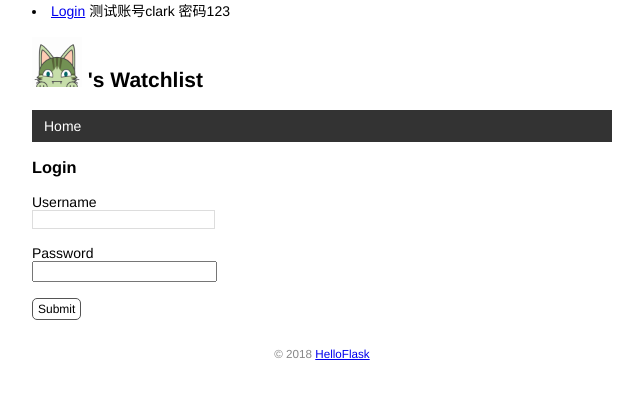
After one commit to clark19901/flask_mini, a Flask app: template templates/login.html in a window 1280 px wide. The commit adds this page. Shown: the top 399 px of the page, without its empty margins (318-961 px from the left). Run offline with Flask 2, Linux system fonts and the light colour scheme; the template is opened without the code that fills it, so the values that code supplies are empty.

Commit message:
user authentication with flask-login

```diff
--- a/app.py
+++ b/app.py
@@ -7,6 +7,12 @@ from flask import url_for,escape #用户输入的数据会包含恶意代码，
 # 为了避免手写，Flask 提供了一个 url_for 函数来生成 URL，它接受的第一个参数就是端点值，默认为视图函数的名称
 import click
 from flask import request, redirect, flash
+from werkzeug.security import generate_password_hash, check_password_hash
+from flask_login import LoginManager
+from flask_login import UserMixin
+from flask_login import login_user
+from flask_login import login_required, current_user, logout_user
+
 
 app = Flask(__name__)
 
@@ -21,10 +27,26 @@ app.config['SQLALCHEMY_DATABASE_URI'] = prefix + os.path.join(app.root_path, 'da
 app.config['SQLALCHEMY_TRACK_MODIFICATIONS'] = False  # 关闭对模型修改的监控
 # 在扩展类实例化前加载配置
 db = SQLAlchemy(app)
+login_manager = LoginManager(app)  # 实例化扩展类
+login_manager.login_view = 'login'
 
-class User(db.Model):  # 表名将会是 user（自动生成，小写处理）
-    id = db.Column(db.Integer, primary_key=True)  # 主键
-    name = db.Column(db.String(20))  # 名字
+
+
+@login_manager.user_loader
+def load_user(user_id):  # 创建用户加载回调函数，接受用户 ID 作为参数
+    user = User.query.get(int(user_id))  # 用 ID 作为 User 模型的主键查询对应的用户
+    return user  # 返回用户对象
+
+class User(db.Model, UserMixin):
+    id = db.Column(db.Integer, primary_key=True)
+    name = db.Column(db.String(20))
+    username = db.Column(db.String(20))  # 用户名
+    password_hash = db.Column(db.String(128))  # 密码散列值
+    def set_password(self, password):  # 用来设置密码的方法，接受密码作为参数
+        self.password_hash = generate_password_hash(password)  # 将生成的密码保持到对应字段
+    def validate_password(self, password):  # 用于验证密码的方法，接受密码作为参数
+        return check_password_hash(self.password_hash, password)  # 返回布尔值
+
 
 class Movie(db.Model):  # 表名将会是 movie
     id = db.Column(db.Integer, primary_key=True)  # 主键
@@ -42,21 +64,38 @@ def initdb(drop):
     db.create_all()
     click.echo('Initialized database.')  # 输出提示信息
 
-
-
+@app.cli.command()
+@click.option('--username', prompt=True, help='The username used to login.')
+@click.option('--password', prompt=True, help='The password used to login.')
+def admin(username, password):
+    """Create user."""
+    db.create_all()
+    user = User.query.first()
+    if user is not None:
+        click.echo('Updating user...')
+        user.username = username
+        user.set_password(password)  # 设置密码
+    else:
+        click.echo('Creating user...')
+        user = User(username=username, name='Admin')
+        user.set_password(password)  # 设置密码
+        db.session.add(user)
+    db.session.commit()  # 提交数据库会话
+    click.echo('Done.')
 
 @app.cli.command()
 def forge():
     """Generate fake data."""
     db.create_all()
-    name = 'Clark'
+
     movies = [{'title': 'My Neighbor Totoro', 'year': '1988'}, {'title': 'Dead Poets Society', 'year': '1989'},
         {'title': 'A Perfect World', 'year': '1993'}, {'title': 'Leon', 'year': '1994'},
         {'title': 'Mahjong', 'year': '1996'}, {'title': 'Swallowtail Butterfly', 'year': '1996'},
         {'title': 'King of Comedy', 'year': '1999'}, {'title': 'Devils on the Doorstep', 'year': '1999'},
         {'title': 'WALL-E', 'year': '2008'}, {'title': 'The Pork of Music', 'year': '2012'}, ]
-    user = User(name=name)
-    db.session.add(user)
+    # name = 'Clark'
+    # user = User(name=name)
+    # db.session.add(user)
     for m in movies:
         movie = Movie(title=m['title'], year=m['year'])
         db.session.add(movie)
@@ -65,12 +104,11 @@ def forge():
 
 app.config['SECRET_KEY'] = 'dev'
 
-#一个视图函数也可以绑定多个 URL，这通过附加多个装饰器实现
-@app.route ('/', methods=['GET', 'POST'])
-@app.route('/index')
-@app.route('/home')
+@app.route('/', methods=['GET', 'POST'])
 def index():
     if request.method == 'POST':  # 判断是否是 POST 请求
+        if not current_user.is_authenticated:  # 如果当前用户未认证
+            return redirect(url_for('index'))  # 重定向到主页
         # 获取表单数据
         title = request.form.get('title')  # 传入表单对应输入字段的 name 值
         year = request.form.get('year')
@@ -88,7 +126,31 @@ def index():
     movies = Movie.query.all()
     return render_template('index.html', movies=movies)
 
+@app.route('/login', methods=['GET', 'POST'])
+def login():
+    if request.method == 'POST':
+        username = request.form['username']
+        password = request.form['password']
+
+        if not username or not password:
+            flash('Invalid input.')
+            return redirect(url_for('login'))
+
+        user = User.query.first()
+        # 验证用户名和密码是否一致
+        if username == user.username and user.validate_password(password):
+            login_user(user)  # 登入用户
+            flash('Login success.')
+            return redirect(url_for('index'))  # 重定向到主页
+
+        flash('Invalid username or password.')  # 如果验证失败，显示错误消息
+        return redirect(url_for('login'))  # 重定向回登录页面
+
+    return render_template('login.html')
+
+
 @app.route('/movie/edit/<int:movie_id>', methods=['GET', 'POST'])
+@login_required
 def edit(movie_id):
     movie = Movie.query.get_or_404(movie_id)
 
@@ -105,10 +167,10 @@ def edit(movie_id):
         db.session.commit()  # 提交数据库会话
         flash('Item updated.')
         return redirect(url_for('index'))  # 重定向回主页
-
     return render_template('edit.html', movie=movie)  # 传入被编辑的电影记录
 
 @app.route('/movie/delete/<int:movie_id>', methods=['POST'])  # 限定只接受 POST 请求
+@login_required
 def delete(movie_id):
     movie = Movie.query.get_or_404(movie_id)  # 获取电影记录
     db.session.delete(movie)  # 删除对应的记录
@@ -116,9 +178,6 @@ def delete(movie_id):
     flash('Item deleted.')
     return redirect(url_for('index'))
 
-@app.route('/user/<name>')
-def user_page(name):
-    return 'User: %s' % escape(name)
 
 # @app.route('/test')
 # def test_url_for():
@@ -136,12 +195,41 @@ def page_not_found(e):  # 接受异常对象作为参数
     return render_template('404.html')  # 返回模板和状态码
 
 
+@app.route('/settings', methods=['GET', 'POST'])
+@login_required
+def settings():
+    if request.method == 'POST':
+        name = request.form['name']
+
+        if not name or len(name) > 20:
+            flash('Invalid input.')
+            return redirect(url_for('settings'))
+
+        current_user.name = name
+        # current_user 会返回当前登录用户的数据库记录对象
+        # 等同于下面的用法
+        # user = User.query.first()
+        # user.name = name
+        db.session.commit()
+        flash('Settings updated.')
+        return redirect(url_for('index'))
+
+    return render_template('settings.html')
+
+
 @app.context_processor
 def inject_user():  # 函数名可以随意修改
     user = User.query.first()
     return dict(user=user)  # 需要返回字典，等同于 return {'user': user}
 #这个函数返回的变量（以字典键值对的形式）将会统一注入到每一个模板的上下文环境中，因此可以直接在模板中使用。
 
+@app.route('/logout')
+@login_required  # 用于视图保护，后面会详细介绍
+def logout():
+    logout_user()  # 登出用户
+    flash('Goodbye.')
+    return redirect(url_for('index'))  # 重定向回首页
+
 
 if __name__ == "__main__":
     app.debug = True
--- a/templates/base.html
+++ b/templates/base.html
@@ -1,14 +1,22 @@
 <!DOCTYPE html>
 <html lang="en">
+<link rel="icon" href="{{ url_for('static', filename='favicon.ico') }}">
+{% if current_user.is_authenticated %}
+    <li><a href="{{ url_for('settings') }}">Settings</a></li>
+    <li><a href="{{ url_for('logout') }}">Logout</a></li>
+{% else %}
+    <li><a href="{{ url_for('login') }}">Login</a>    测试账号clark 密码123</li>
+{% endif %}
 <head>
     {% block head %}
     <meta charset="utf-8">
     <meta name="viewport" content="width=device-width, initial-scale=1.0">
     <title>{{ user.name }}'s Watchlist</title>
-    <link rel="icon" href="{{ url_for('static', filename='favicon.ico') }}">
+
     <link rel="stylesheet" href="{{ url_for('static', filename='style.css') }}" type="text/css">
     {% endblock %}
 </head>
+
 <body>
     <h2>
         <img alt="Avatar" class="avatar" src="{{ url_for('static', filename='images/avatar.png') }}">
@@ -20,6 +28,7 @@
         </ul>
     </nav>
     {% block content %}{% endblock %}
+
     <footer>
         <small>&copy; 2018 <a href="http://helloflask.com/tutorial">HelloFlask</a></small>
     </footer>
--- /dev/null
+++ b/templates/login.html
@@ -0,0 +1,13 @@
+{% extends 'base.html' %}
+
+{% block content %}
+<h3>Login</h3>
+<form method="post">
+    Username<br>
+    <input type="text" name="username" required><br><br>
+    Password<br>
+    <!-- 密码输入框的 type 属性使用 password，会将输入值显示为圆点 -->
+    <input type="password" name="password" required><br><br>
+    <input class="btn" type="submit" name="submit" value="Submit">
+</form>
+{% endblock %}
```
Also changed, not shown: templates/index.html (+18 -6 lines), templates/settings.html (added, +9 -0 lines).
